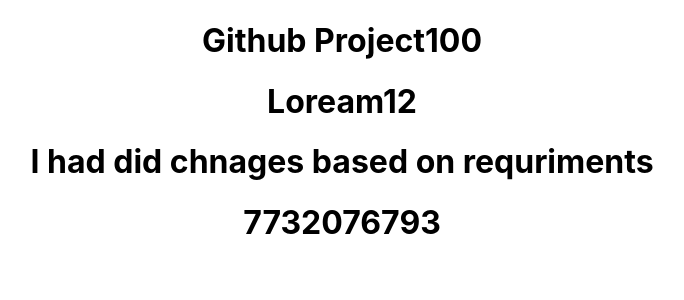
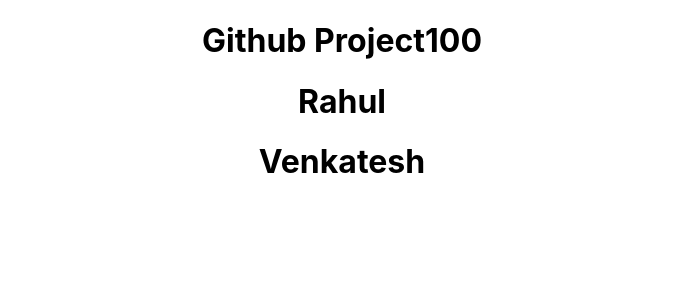
Before and after one commit to K-Brajesh-rahul/githubproject100, a React (Create React App) app: page / in a window 1280 px wide. Shown: the top 300 px of the page, without its empty margins (298-982 px from the left). Built offline with nearby package versions, Linux system fonts and the light colour scheme.

Commit message:
Restart venkatesh and Rahul commits

```diff
--- a/src/Components/Rahul.js
+++ b/src/Components/Rahul.js
@@ -1,10 +1,8 @@
 function Rahul(){
     return(
-        <>
-            <h1>
-                Loream12
-            </h1>
-        </>
+        <div>
+            <h1>Rahul</h1>
+        </div>
     )
 }
 export default Rahul;
--- a/src/Components/Venkatesh.js
+++ b/src/Components/Venkatesh.js
@@ -2,10 +2,9 @@
 
 function Venkatesh() {
   return (
-    <>
-        <h1>I had did chnages based on requriments</h1>
-        <h1>7732076793</h1>
-    </>
+    <div>
+        <h1>Venkatesh</h1>
+    </div>
   )
 }
 
```
